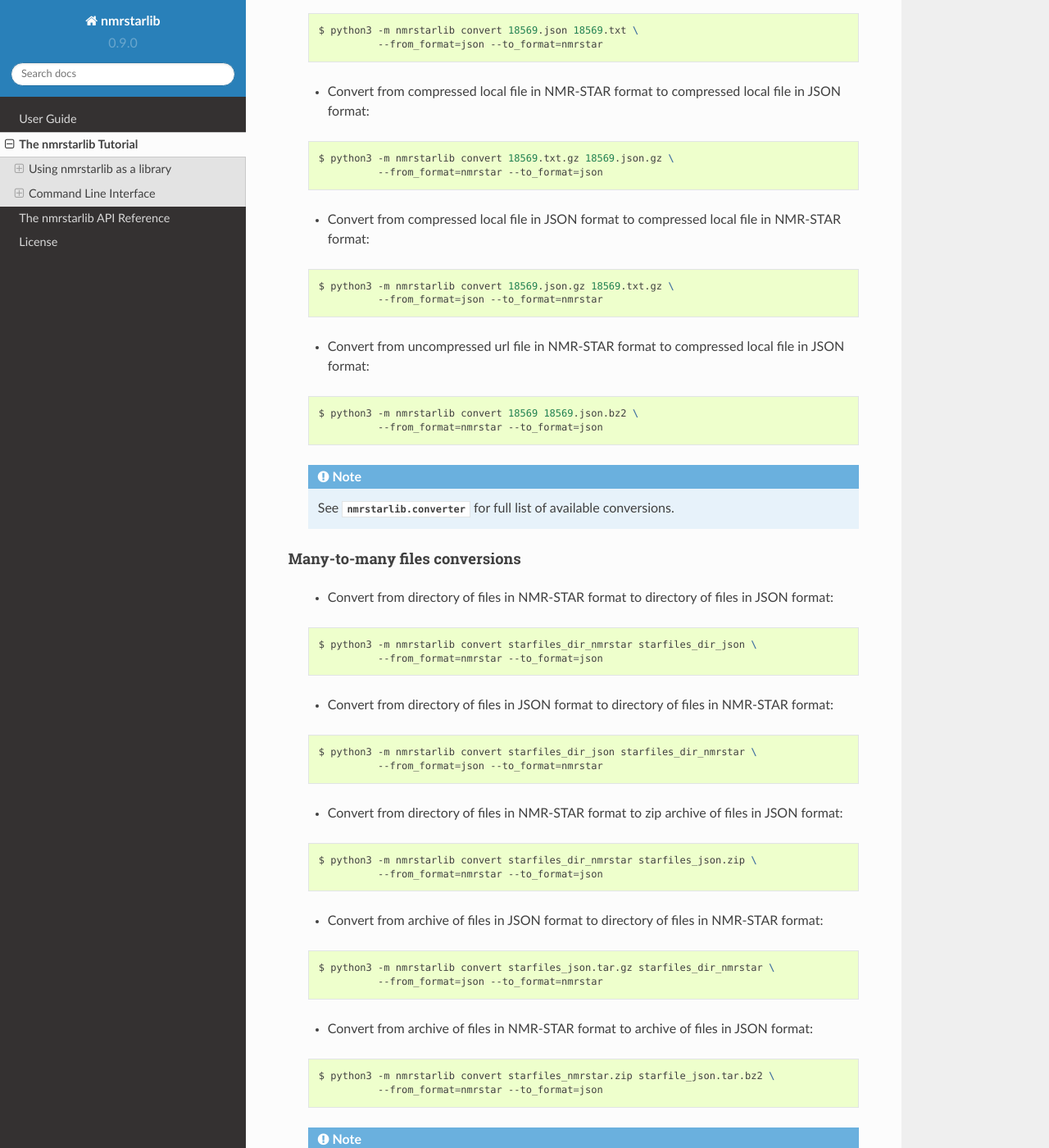
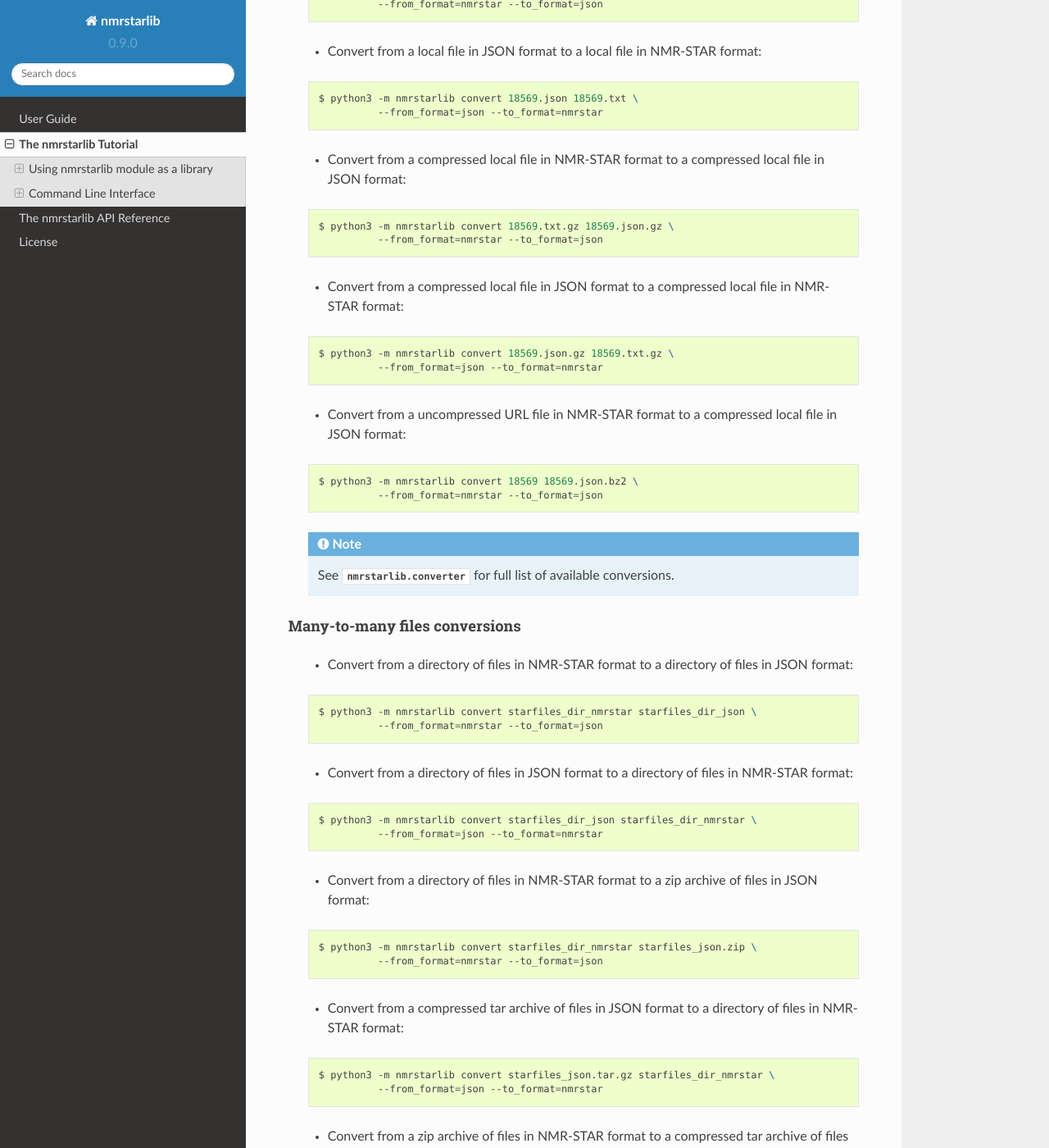
Before and after one commit to MoseleyBioinformaticsLab/nmrstarlib, a Sphinx documentation site: the page built from docs/tutorial.rst, in a window 1280 px wide and 1400 px high, scrolled down 8951 px. Shown: the whole window at 82% size. Built offline with Sphinx 7.4.7 and the Read the Docs theme 2.0.0, drawn with Linux system fonts in a browser that asks for light colours; some of the changed text lies outside the part shown.

Commit message:
Documentation update.

```diff
--- a/docs/tutorial.rst
+++ b/docs/tutorial.rst
@@ -1,14 +1,15 @@
 The nmrstarlib Tutorial
 =======================
 
-The nmrstarlib can be used as a library in order to access and/or manipulate data stored
-in NMR-STAR file format. Also nmrstarlib provides simple command-line interface.
+The :mod:`nmrstarlib` module is a impotable library, providing classes and other
+facilities for parsing, accessing, and manipulating data stored in NMR-STAR and
+JSONized NMR-STAR formats. Also, nmrstarlib provides simple command-line interface.
 
-Using nmrstarlib as a library
-~~~~~~~~~~~~~~~~~~~~~~~~~~~~~
+Using nmrstarlib module as a library
+~~~~~~~~~~~~~~~~~~~~~~~~~~~~~~~~~~~~
 
-Importing nmrstarlib
---------------------
+Importing nmrstarlib module
+---------------------------
 
 If nmrstarlib is installed on the system it can be imported:
 
@@ -160,8 +163,8 @@ using bracket accessors.
    >>> starfile["save_entry_information"]["loop_0"].[1][1]["Entry_author.Family_name"]
    'Peter'
 
-   * Manipulating data in :class:`~nmrstarlib.nmrstarlib.StarFile` is easy - access data using bracket accessors
-     and set a new value:
+   * Manipulating data in a :class:`~nmrstarlib.nmrstarlib.StarFile` is easy - access data
+     using bracket accessors and set a new value:
 
    >>> starfile["data"] = "18569_modified"
    >>> starfile["data"]
@@ -175,7 +178,7 @@ using bracket accessors.
    '2015-07-05'
    >>>
 
-   * Printing :class:`~nmrstarlib.nmrstarlib.StarFile` and its components (`saveframe` and `loop` data):
+   * Printing a :class:`~nmrstarlib.nmrstarlib.StarFile` and its components (`saveframe` and `loop` data):
 
    >>> starfile.print_starfile(format="nmrstar")
    data_18569
@@ -450,35 +455,35 @@ Converting NMR-STAR files in bulk
 One-to-one file conversions
 ***************************
 
-   * Convert from local file in NMR-STAR format to local file JSON format:
+   * Convert from a local file in NMR-STAR format to a local file in JSON format:
 
    .. code:: bash
 
       $ python3 -m nmrstarlib convert 18569.txt 18569.json \
                 --from_format=nmrstar --to_format=json
 
-   * Convert from local file in JSON format to local file in NMR-STAR format:
+   * Convert from a local file in JSON format to a local file in NMR-STAR format:
 
    .. code:: bash
 
       $ python3 -m nmrstarlib convert 18569.json 18569.txt \
                 --from_format=json --to_format=nmrstar
 
-   * Convert from compressed local file in NMR-STAR format to compressed local file in JSON format:
+   * Convert from a compressed local file in NMR-STAR format to a compressed local file in JSON format:
 
    .. code:: bash
 
       $ python3 -m nmrstarlib convert 18569.txt.gz 18569.json.gz \
                 --from_format=nmrstar --to_format=json
 
-   * Convert from compressed local file in JSON format to compressed local file in NMR-STAR format:
+   * Convert from a compressed local file in JSON format to a compressed local file in NMR-STAR format:
 
    .. code:: bash
 
       $ python3 -m nmrstarlib convert 18569.json.gz 18569.txt.gz \
                 --from_format=json --to_format=nmrstar
 
-   * Convert from uncompressed url file in NMR-STAR format to compressed local file in JSON format:
+   * Convert from a uncompressed URL file in NMR-STAR format to a compressed local file in JSON format:
 
    .. code:: bash
 
@@ -490,35 +495,35 @@ One-to-one file conversions
 Many-to-many files conversions
 ******************************
 
-   * Convert from directory of files in NMR-STAR format to directory of files in JSON format:
+   * Convert from a directory of files in NMR-STAR format to a directory of files in JSON format:
 
    .. code:: bash
 
       $ python3 -m nmrstarlib convert starfiles_dir_nmrstar starfiles_dir_json \
                 --from_format=nmrstar --to_format=json
 
-   * Convert from directory of files in JSON format to directory of files in NMR-STAR format:
+   * Convert from a directory of files in JSON format to a directory of files in NMR-STAR format:
 
    .. code:: bash
 
       $ python3 -m nmrstarlib convert starfiles_dir_json starfiles_dir_nmrstar \
                 --from_format=json --to_format=nmrstar
 
-   * Convert from directory of files in NMR-STAR format to zip archive of files in JSON format:
+   * Convert from a directory of files in NMR-STAR format to a zip archive of files in JSON format:
 
    .. code:: bash
 
       $ python3 -m nmrstarlib convert starfiles_dir_nmrstar starfiles_json.zip \
                 --from_format=nmrstar --to_format=json
 
-   * Convert from archive of files in JSON format to directory of files in NMR-STAR format:
+   * Convert from a compressed tar archive of files in JSON format to a directory of files in NMR-STAR format:
 
    .. code:: bash
 
       $ python3 -m nmrstarlib convert starfiles_json.tar.gz starfiles_dir_nmrstar \
                 --from_format=json --to_format=nmrstar
 
-   * Convert from archive of files in NMR-STAR format to archive of files in JSON format:
+   * Convert from a zip archive of files in NMR-STAR format to a compressed tar archive of files in JSON format:
 
    .. code:: bash
 
```
Also changed, not shown: other parts of docs/tutorial.rst (+23 -19 lines), docs/guide.rst (+8 -6 lines), nmrstarlib/__init__.py (+13 -11 lines), 4 other files.
